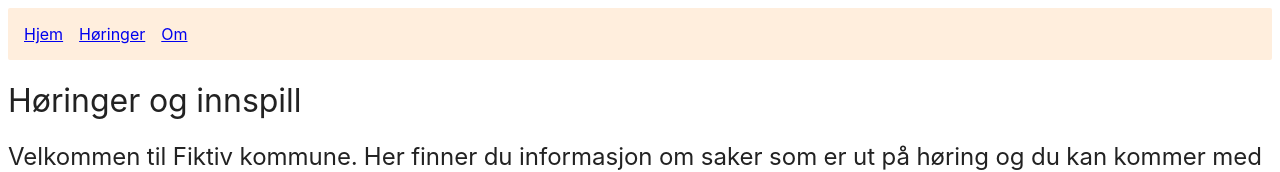
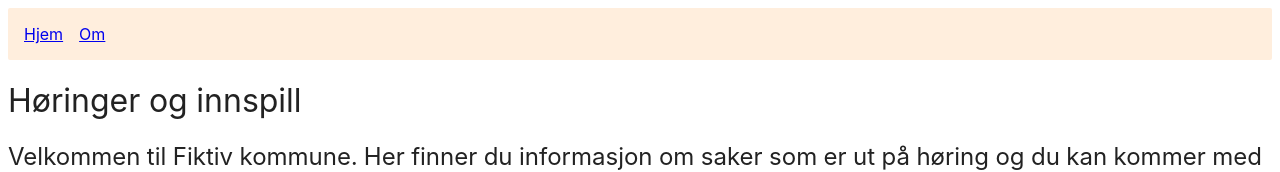
Before and after one commit to fuzzbin/hoering, a SvelteKit app: page / in a window 1280 px wide. Shown: the top 172 px of the page. Built offline with nearby package versions, Linux system fonts and the light colour scheme.

Commit message:
small update

```diff
--- a/src/routes/+layout.svelte
+++ b/src/routes/+layout.svelte
@@ -1,6 +1,5 @@
 <nav>
 	<a href="/">Hjem</a>
-	<a href="/hoeringer">Høringer</a>
 	<a href="/om">Om</a>
 </nav>
 
```
Also changed, not shown: src/routes/+page.svelte (line endings or trailing spaces), 1 other file (tests, documents, lock files or other folders).
